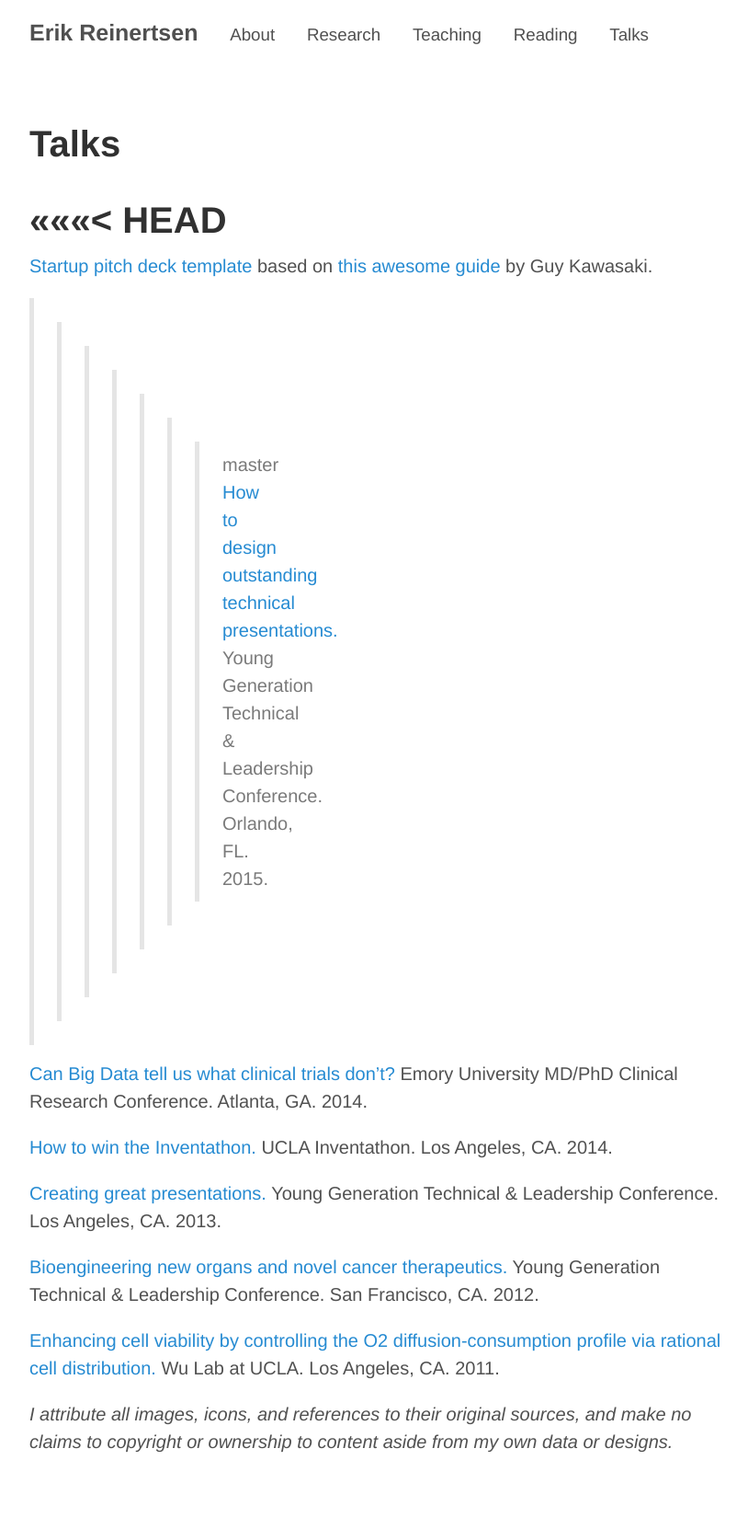
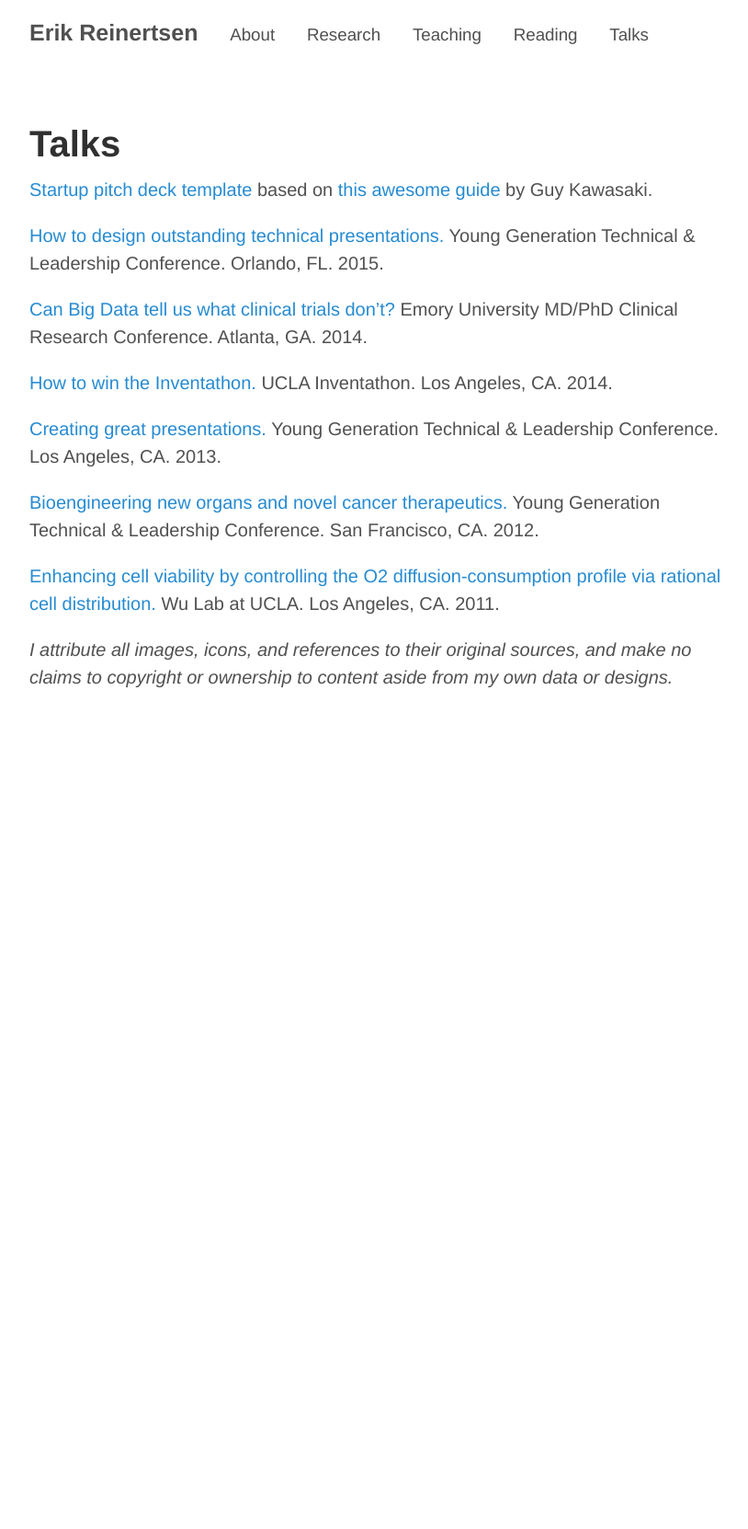
Before and after one commit to erikr/erikr.github.io, a Jekyll site: the page built from talks.md, in a window 1280 px wide. Shown: the whole page at 92% size, without its empty margins (228-1042 px from the left). Built offline with Jekyll 4.4.1, drawn with Linux system fonts in a browser that asks for light colours; nearby versions of some CDN libraries; after the commit the page ends 900 px from its top, so only the background shows below that.

Commit message:
fixed weird git merge text inserted into random files...

```diff
--- a/talks.md
+++ b/talks.md
@@ -4,11 +4,8 @@ permalink: /talks/
 title: "Talks"
 ---
 
-<<<<<<< HEAD
-=======
 [Startup pitch deck template](/assets/pitchdeck.pptx) based on [this awesome guide](http://visual.ly/only-10-slides-you-need-pitch) by Guy Kawasaki.
 
->>>>>>> master
 [How to design outstanding technical presentations.](/assets/150124_ygtlc.pdf) Young Generation Technical & Leadership Conference. Orlando, FL. 2015.
 
 [Can Big Data tell us what clinical trials don't?](/assets/141022_crc.pdf) Emory University MD/PhD Clinical Research Conference. Atlanta, GA. 2014.
```
